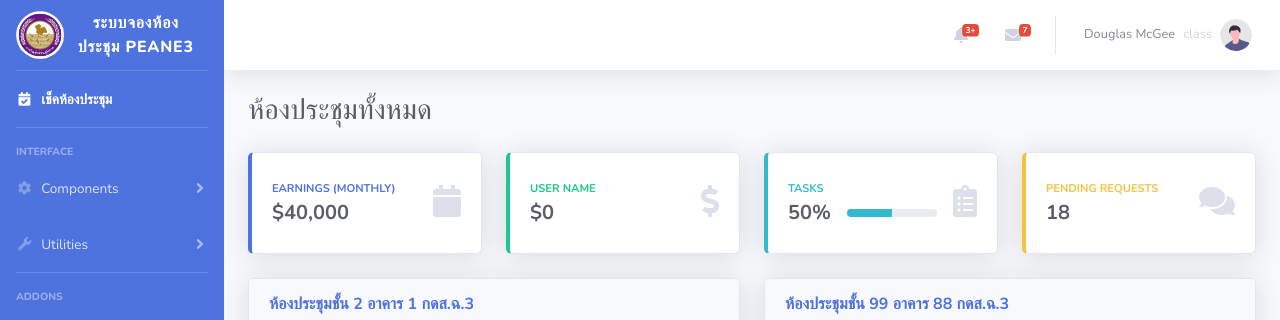
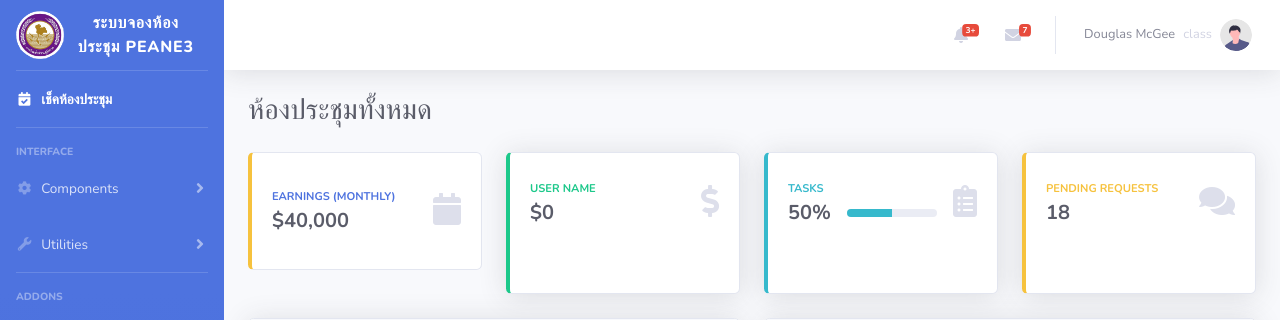
Before and after one commit to peane3mtrv/peane3mtrv.github.io, a website with bundled scripts: page admin_index.html in a window 1280 px wide. Shown: the top 320 px of the page. Built offline with nearby package versions, Linux system fonts and the light colour scheme; no server answers.

Commit message:
Index and Admin

```diff
--- a/admin_index.html
+++ b/admin_index.html
@@ -350,13 +350,12 @@
                     <div class="d-sm-flex align-items-center justify-content-between mb-4">
                         <h1 class="h3 mb-0 text-gray-800">ห้องประชุมทั้งหมด</h1>
                     </div>
-
                     <!-- Content Row -->
                     <div class="row">
 
                         <!-- Earnings (Monthly) Card Example -->
                         <div class="col-xl-3 col-md-6 mb-4">
-                            <div class="card border-left-primary shadow h-100 py-2">
+                            <div class="card mb-4 py-3 border-left-warning">
                                 <div class="card-body">
                                     <div class="row no-gutters align-items-center">
                                         <div class="col mr-2">
```
